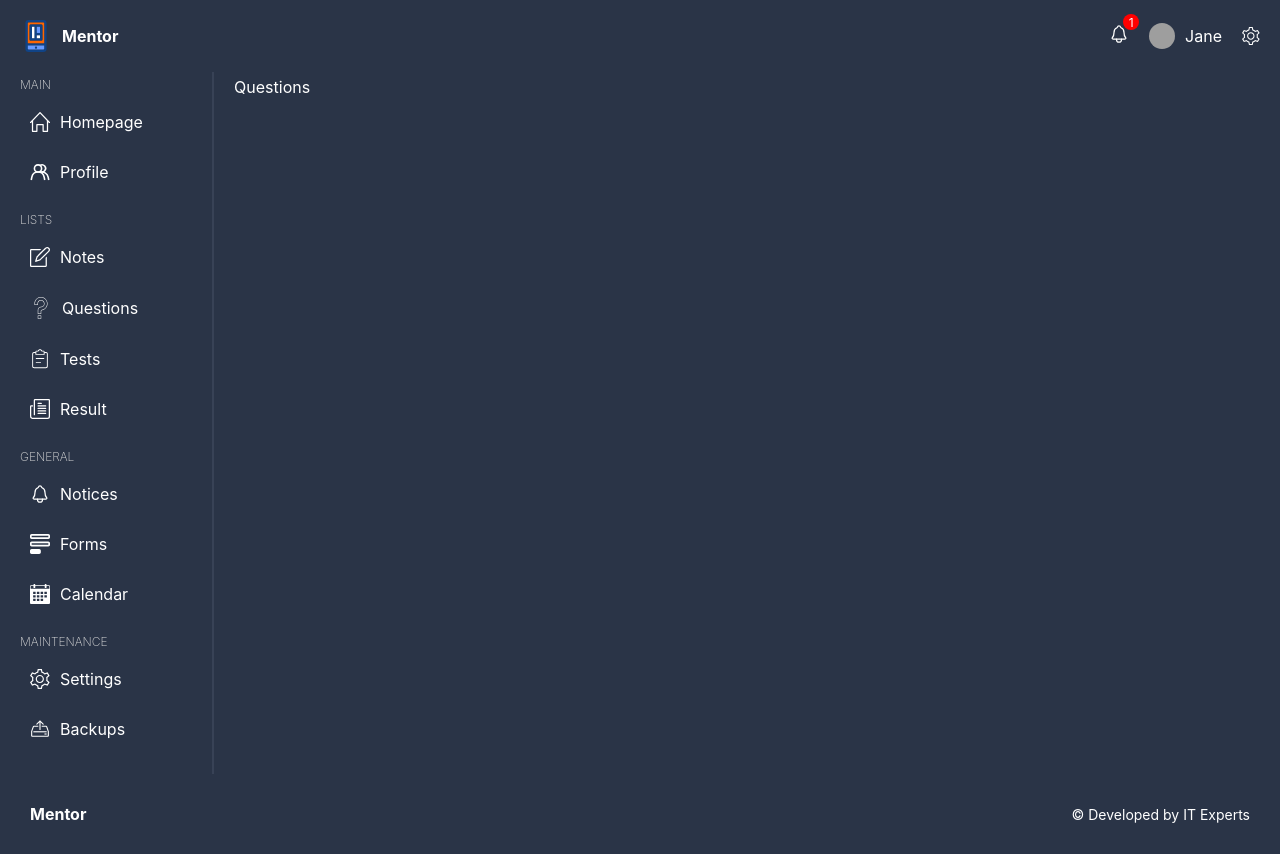
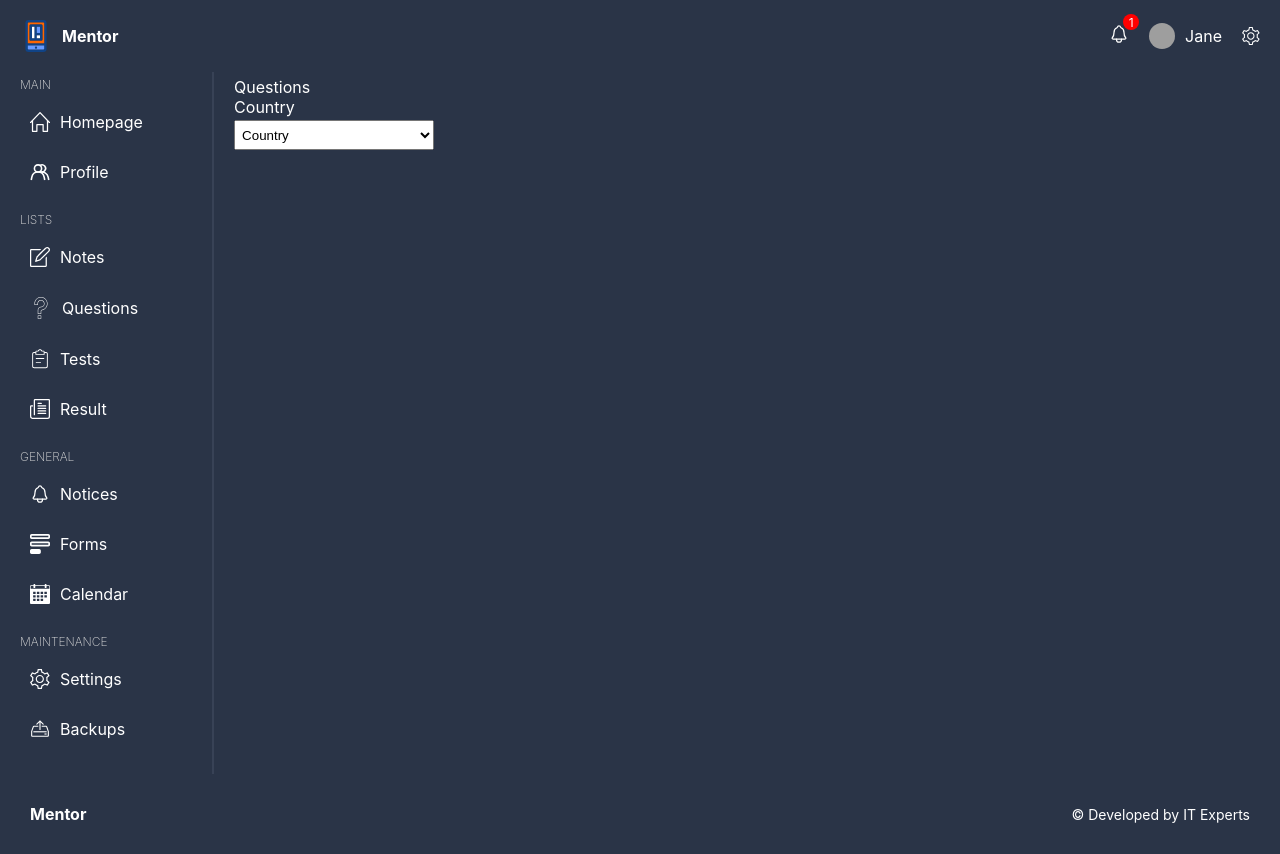
Before and after one commit to Arslan49sp/mentor-front, a React (Create React App) app: page /questions in a window 1280 px wide. Built offline with nearby package versions, Linux system fonts and the light colour scheme; grey boxes are pictures that could not be loaded.

Commit message:
Design the dropdown.

```diff
--- /dev/null
+++ b/src/components/dropdown/Dropdown.js
@@ -0,0 +1,18 @@
+import "./dropdown.scss";
+
+const Dropdown = (props) => {
+  const { label, options, value } = props;
+  return (
+    <div className="drop-container">
+      <label> {label} </label>
+      <select value={value}>
+        <option>{label}</option>
+        {options.map((option) => {
+          return <option> {option.value} </option>;
+        })}
+      </select>
+    </div>
+  );
+};
+
+export default Dropdown;
--- /dev/null
+++ b/src/components/dropdown/dropdown.scss
@@ -0,0 +1,16 @@
+.drop-container {
+    display: flex;
+    flex-direction: column;
+    width: 200px;
+}
+
+select {
+    margin-top: 3px;
+    padding: 3px;
+    width: 200px;
+    height: 30px;
+}
+
+select:focus-visible {
+    border: 2px solid blue;
+}
--- a/src/pages/questions/Questions.js
+++ b/src/pages/questions/Questions.js
@@ -1,12 +1,14 @@
+import Dropdown from "../../components/dropdown/Dropdown";
+
 const Questions = () => {
+  //Fetch data and send to Single Component
 
-    //Fetch data and send to Single Component
+  return (
+    <div className="user">
+      Questions
+      <Dropdown label="Country" options={[{ value: "Pakistan" }]} />
+    </div>
+  );
+};
 
-    return (
-      <div className="user">
-        Questions
-      </div>
-    )
-  }
-
-  export default Questions
+export default Questions;
```
